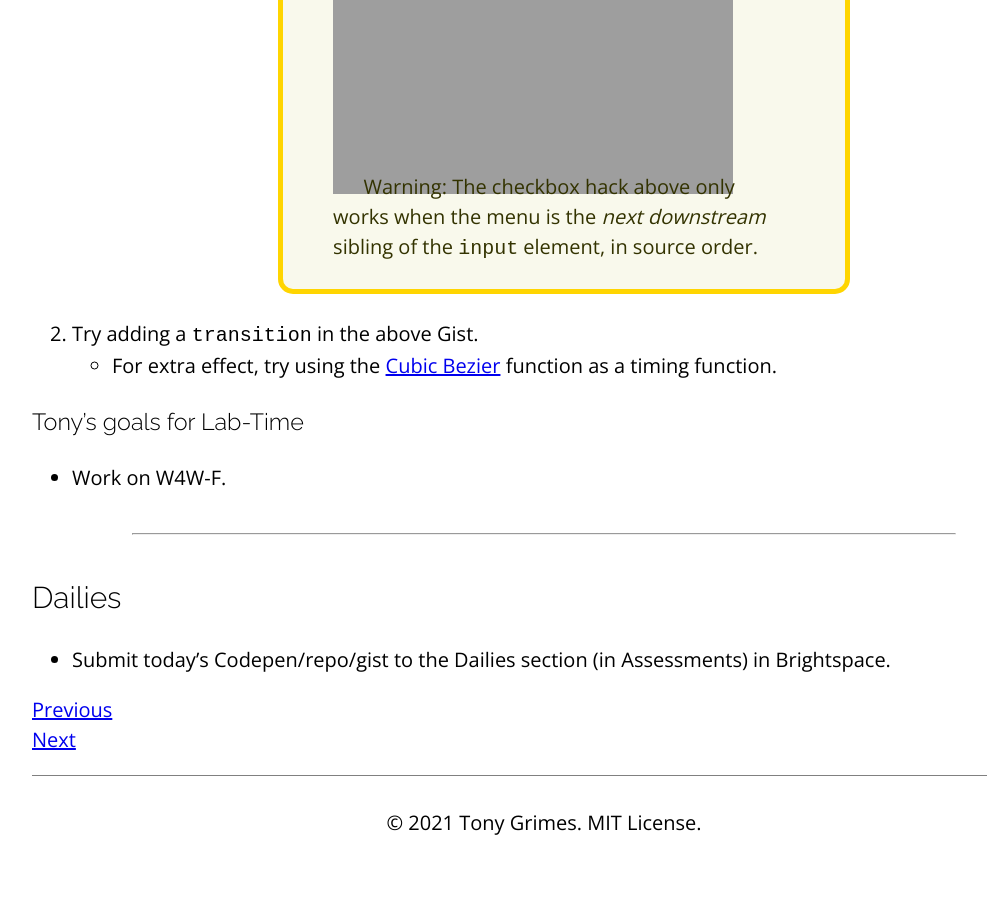
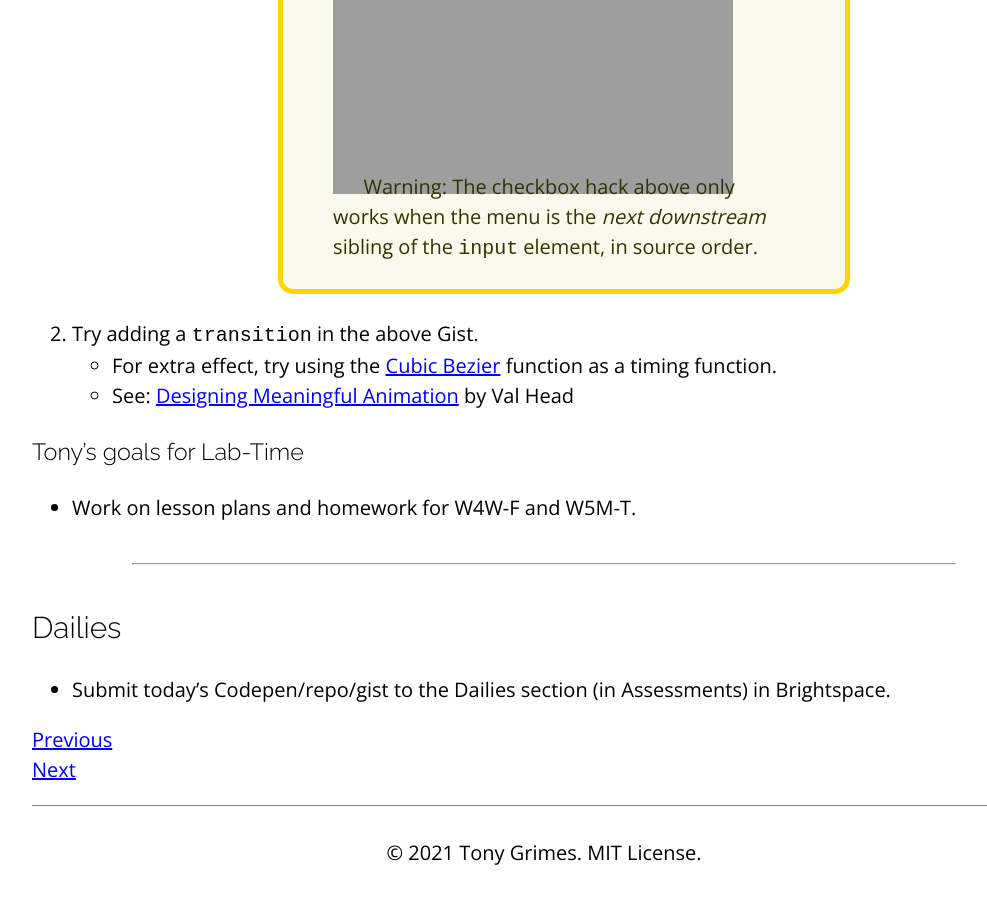
Before and after one commit to sait-wbdv/winter-2021, a Jekyll site: the page built from _posts/2021-02-02-hiding-elements.md, in a window 1280 px wide and 900 px high, scrolled down 2871 px. Shown: the whole window, without its empty margins (96-1083 px from the left). Built offline with Jekyll 4.4.1, drawn with Linux system fonts in a browser that asks for light colours; nearby versions of some CDN libraries; before the commit the page ends 3741 px from its top, so only the background shows below that.

Commit message:
added val head video

```diff
--- a/_posts/2021-02-02-hiding-elements.md
+++ b/_posts/2021-02-02-hiding-elements.md
@@ -74,9 +74,10 @@ categories: cpnt260
 
 2. Try adding a `transition` in the above Gist.
     - For extra effect, try using the [Cubic Bezier](https://cubic-bezier.com/) function as a timing function.
+    - See: [Designing Meaningful Animation](https://vimeo.com/250349313) by Val Head
 
 ### Tony's goals for Lab-Time
-- Work on W4W-F.
+- Work on lesson plans and homework for W4W-F and W5M-T.
 
 ---
 
```
